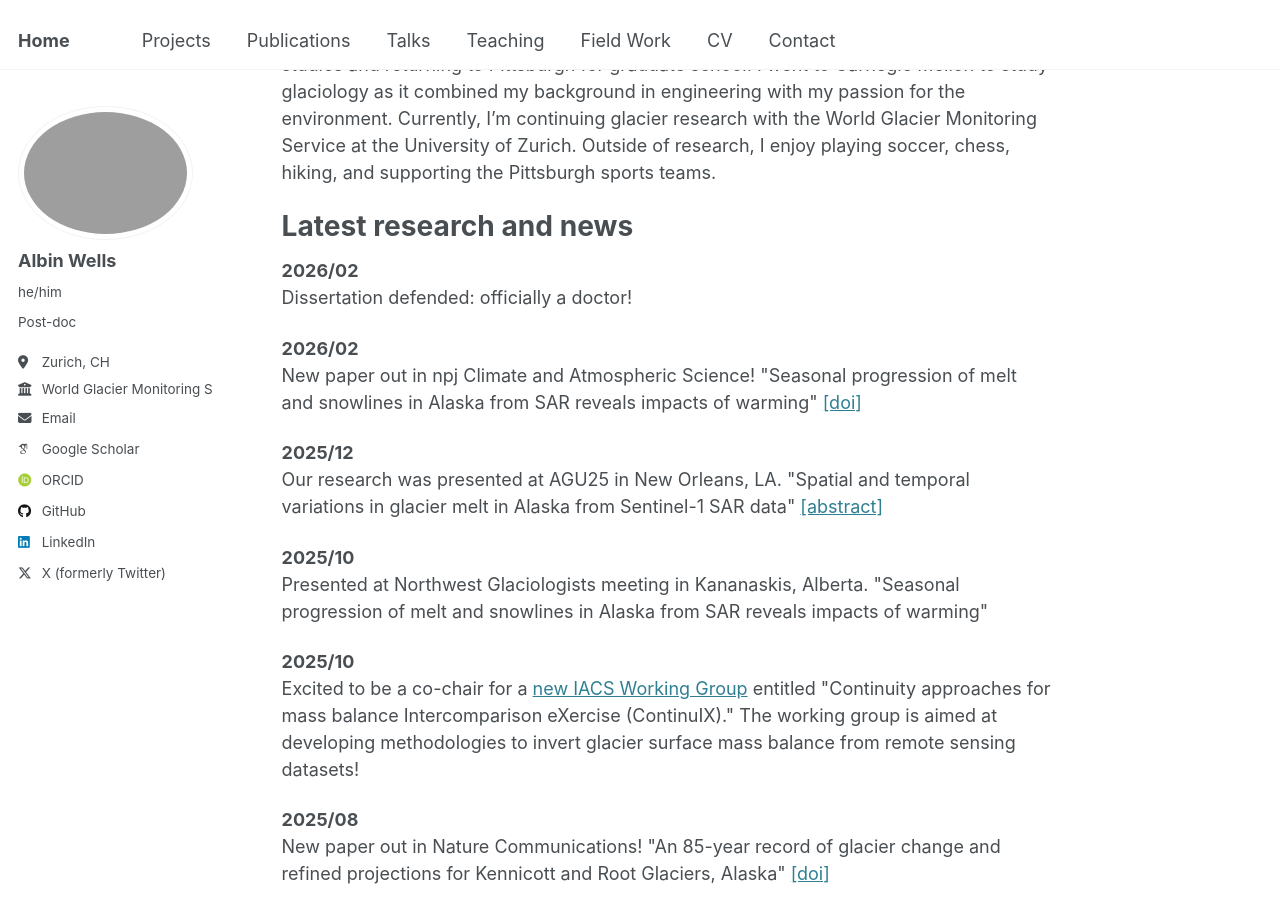
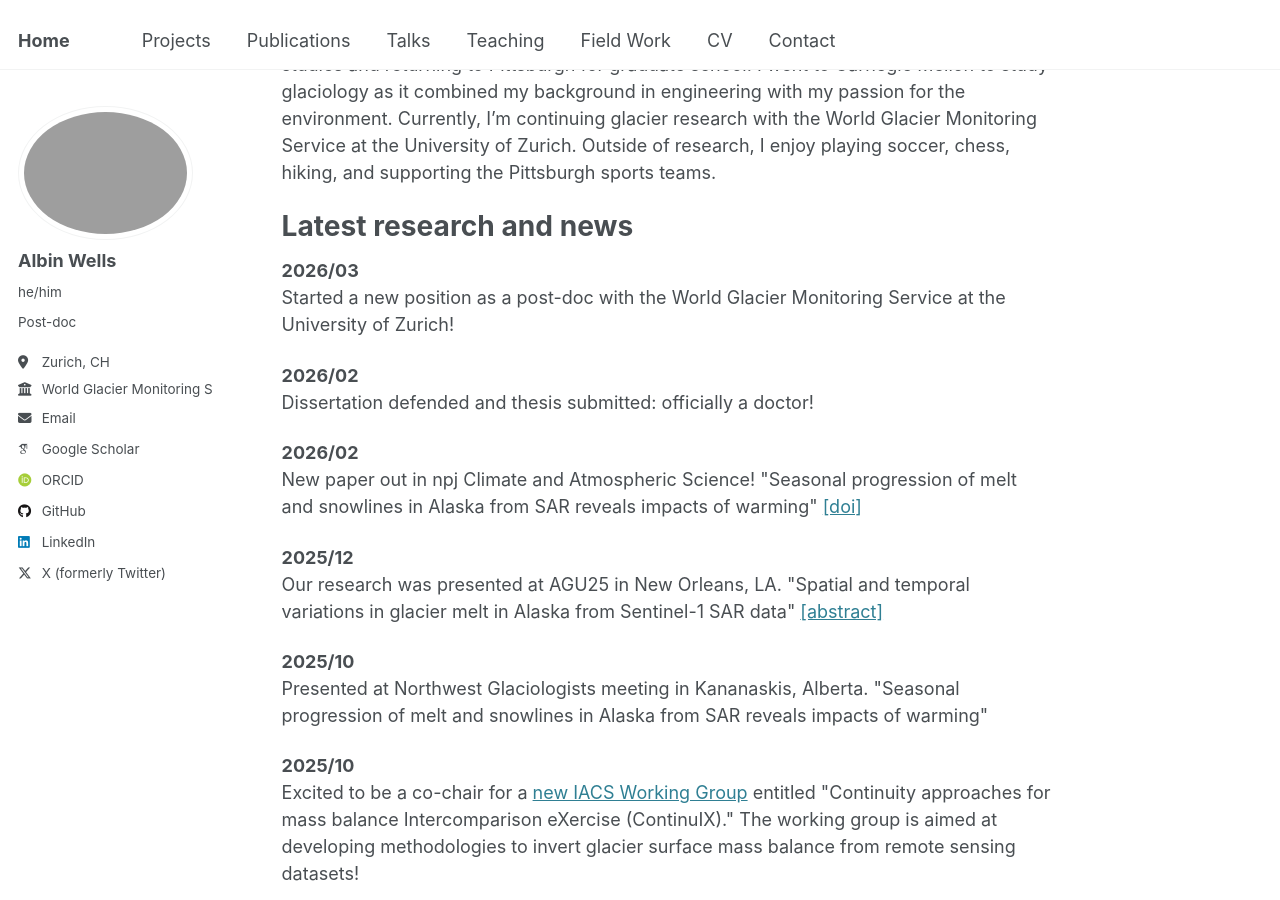
Before and after one commit to albinwwells/albinwwells.github.io, a Jekyll site: the page built from _pages/about.md, in a window 1280 px wide and 900 px high, scrolled down 656 px. Built offline with Jekyll 4.4.1, drawn with Linux system fonts in a browser that asks for light colours; some web fonts are replaced.

Commit message:
Update about.md

```diff
--- a/_pages/about.md
+++ b/_pages/about.md
@@ -22,8 +22,11 @@ I grew up in Pittsburgh, PA before attending Brown University for my undergradua
 
 Latest research and news
 ======
+<p> <strong> 2026/03 </strong> <br>
+Started a new position as a post-doc with the World Glacier Monitoring Service at the University of Zurich! </p>
+
 <p> <strong> 2026/02 </strong> <br>
-Dissertation defended: officially a doctor! </p>
+Dissertation defended and thesis submitted: officially a doctor! </p>
 
 <p> <strong> 2026/02 </strong> <br>
 New paper out in npj Climate and Atmospheric Science! "Seasonal progression of melt and snowlines in Alaska from SAR reveals impacts of warming" <a href="https://www.nature.com/articles/s41612-026-01321-y">[doi]</a> </p>
```
